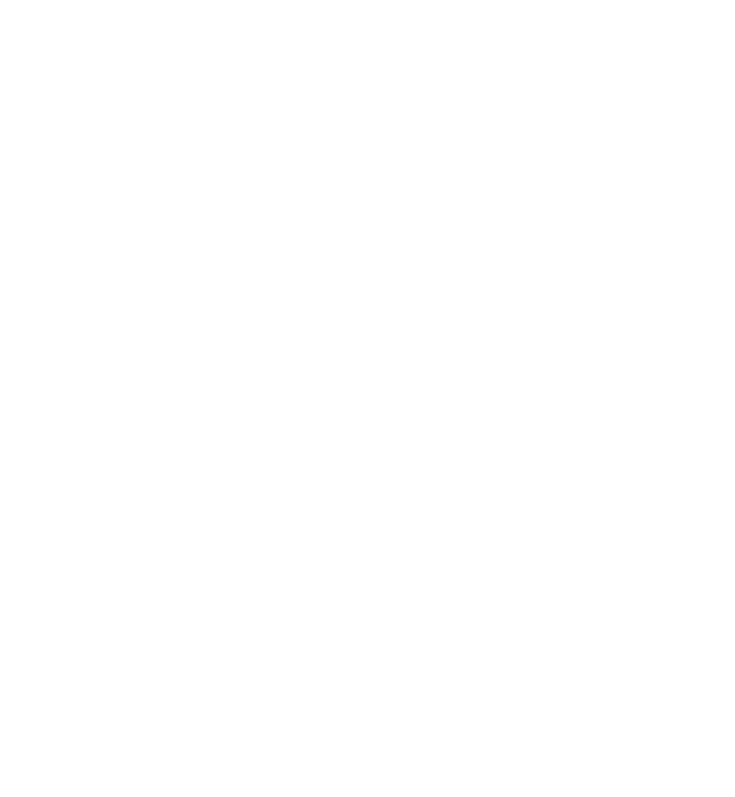
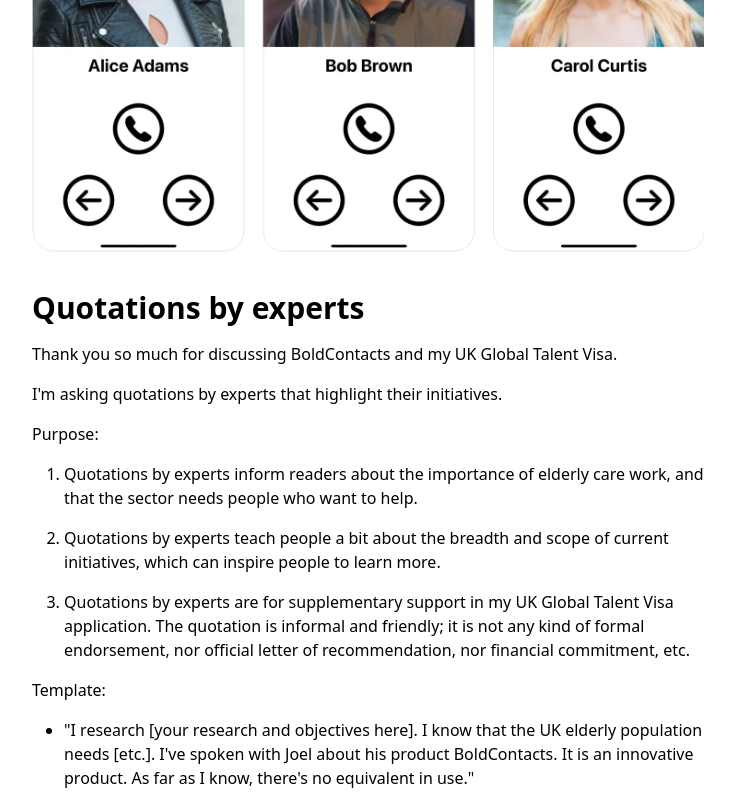
Before and after one commit to BoldContacts/boldcontacts-site-as-sveltekit, a SvelteKit app: page /quotations-by-experts in a window 1280 px wide. Before the commit this address had no page. Shown: the part 300-1097 px from the top of the page, without its empty margins (272-1007 px from the left). Before the commit the page ends 800 px from the top, so only its background shows below. Built offline with nearby package versions, Linux system fonts and the light colour scheme.

Commit message:
Reorg quotations by experts

```diff
--- /dev/null
+++ b/src/routes/quotations-by-experts/+page.svelte
@@ -0,0 +1,68 @@
+<div class="max-w-2xl m-auto">
+
+<img src="/assets/screenshot.png" alt="Screenshot gallery of BoldContacts on an iPhone" loading="lazy">
+
+<h1>Quotations by experts</h1>
+
+<p>Thank you so much for discussing BoldContacts and my UK Global Talent Visa.</p>
+
+<p>I'm asking quotations by experts that highlight their initiatives.</p>
+
+<p>Purpose:</p>
+
+<ol>
+
+    <li>Quotations by experts inform readers about the importance of elderly care work, and that the sector needs people who want to help.</li>
+
+    <li>Quotations by experts teach people a bit about the breadth and scope of current initiatives, which can inspire people to learn more.</li>
+
+    <li>Quotations by experts are for supplementary support in my UK Global Talent Visa application. The quotation is informal and friendly; it is not any kind of formal endorsement, nor official letter of recommendation, nor financial commitment, etc.</li>
+
+</ol>
+
+<p>Template:</p>
+
+<ul>
+
+    <li>"I research [your research and objectives here]. I know that the UK elderly population needs [etc.]. I've spoken with Joel about his product BoldContacts. It is an innovative product. As far as I know, there's no equivalent in use."</li>
+
+    <li>"I am an expert in [your expertise and work here]. We want to work with smart motivated people who are also working on this. Joel can help because he's an expert software developer, and he wants to move to the UK to be of service."</li>
+
+    <li>"My project is [your project and goals here]. Joel is offering technology and training that may be able to help with this kind of work, and also with similar kinds of work by related groups."</li>
+
+    <li>"I'm working on [your work and plans here]. I appreciate Joel's development of free open source software. I believe the UK can leverage his skills."</li>
+
+    <li>"I am a [your role and responsibilities here]. I've talked with Joel about how his abilities align with this. I hope that UK leadership looks favorably on him as he applies for the UK Global Talent Visa."</li>
+
+</ul>
+
+Thank you so much for helping me and this project. If you want to know more about this, please contact me any time at joel@joeparkerhenderson.com or mobile +1-415-317-2700.
+
+
+<h1>Quotations thus far</h1>
+
+
+<h2>Health Innovation Service</h2>
+
+<blockquote><p>"Care City is a health innovation service based in North East London, and trialling new health innovations across the UK. We were are part of the NHS Testbed. One of our recent projects is working on a dementia wayfinding app to help those with dementia to be able to navigate independently using an app and AR (Augmented Reality).</p><p>We would really like to work with someone as experienced as Joel to get his insights on ensuring the user interface is as simple as possible for this vulnerable customer group. He has already developed an app to support dementia users make video calls in a very simple and clear dementia-friendly way. We would also really like to work with him to develop this product so it can be used freely by social care providers to allow more isolated people in care homes to talk to their relatives who may be around the world."</p></blockquote>
+- <cite>Ben Williams, Senior Project Lead, Care City Innovation C.I.C.</cite>
+
+
+<h2>University</h2>
+
+<blockquote><p>"My research over the past 25 years involves examining how older people stay connected to the world around them. In our fast evolving technocentric society, there is significant and pressing need to make sure older people can fully engage with the world around them using technology, enhancing their connectivity with other people and the things they need to do.</p><p>Talking with Joel about his product BoldContacts fits this need perfectly, making technology simple for older people to use so they can stay connected and get their needs met. There is nothing else out there that meets this need in such a simple and effective way."</p></blockquote>
+- <cite>Professor Charles Musselwhite, Professor of Psychology, Co-Director of the Centre for Ageing and Dementia Research, Aberystwyth University</cite>
+
+
+<h2>Hospital</h2>
+
+<blockquote><p>"I'm a Sister in NHS A&E. I work with critically ill patients and deal with emergencies every day. My hospital has elderly patients who need to stay for longer durations, even weeks, in Clinical Decisions Unit (CDU) and other wards.</p><p>I know Joel. I have talked with him about his BoldContacts project and the innovation of helping these patients by giving them better access to video calling. I hope you admit him to the UK."</p></blockquote>
+- <cite>Laura Hackett, Hywel Dda Health Board, Bronglais Hospital</cite>
+
+
+<h2>Mental Health Advocate</h2>
+
+<blockquote><p>"I’m a mental health advocate in Wales and I work to raise awareness of the importance of mental health across the UK. I’ve been interviewed by the BBC a number of times on various mental health topics. I have also taken part in a number of discussions and given speeches at national events, contributed to podcasts and written articles based on my experiences.</p><p>I believe Joel and BoldContacts will be beneficial to our country."</p></blockquote>
+- <cite>Hedydd Elias, Mental Health Speaker, National Eisteddfod of Wales</cite>
+
+</div>
--- a/src/routes/quotations-purpose/+page.svelte
+++ /dev/null
@@ -1,33 +0,0 @@
-<div class="max-w-2xl m-auto">
-
-<img src="/assets/screenshot.png" alt="Screenshot gallery of BoldContacts on an iPhone" loading="lazy">
-
-<h1>Quotations request</h1>
-
-<p>Purpose:</p>
-
-<ul>
-
-    <li>Expert quotations help inform readers about the importance of elderly care work, and that the sector needs people who are ready, willing, and able to help.</li>
-
-    <li>Expert quotations are for supplementary support in my UK Global Talent Visa application. The quotation is informal and friendly; it is not any kind of formal endorsement, nor official letter of recommendation, nor financial commitment, etc.</li>
-
-</ul>
-
-<p>Examples:</p>
-
-<ul>
-
-    <li>"I research elderly care [etc.]. I know that the UK elderly population needs [etc.]. I've spoken with Joel about his product BoldContacts. It is an innovative product; as far as I know, there's no equivalent in use."</li>
-
-    <li>"I am an expert in [etc.]. We want to work with smart motivated people in related. Joel can help because he's an expert software developer, and he wants to move to the UK to be of service."</li>
-
-    <li>"[your project here] is working on [your goal here]. Joel is offering technology and training that may be able to help with this kind of work, and also with similar kinds of work by related groups."</li>
-
-    <li>"Please consider Joel for the UK Global Talent Visa. I'm working on [your initiatives] and I appreciate his development of free open source software. I believe the UK can leverage his skills."</li>
-
-    <li>"I am an academic expert in [your area]. I've talked with Joel about how his abilities align with this. I hope that UK leadership looks favorably on him as he applies for the UK Global Talent Visa."</li>
-
-</ul>
-
-</div>
```
